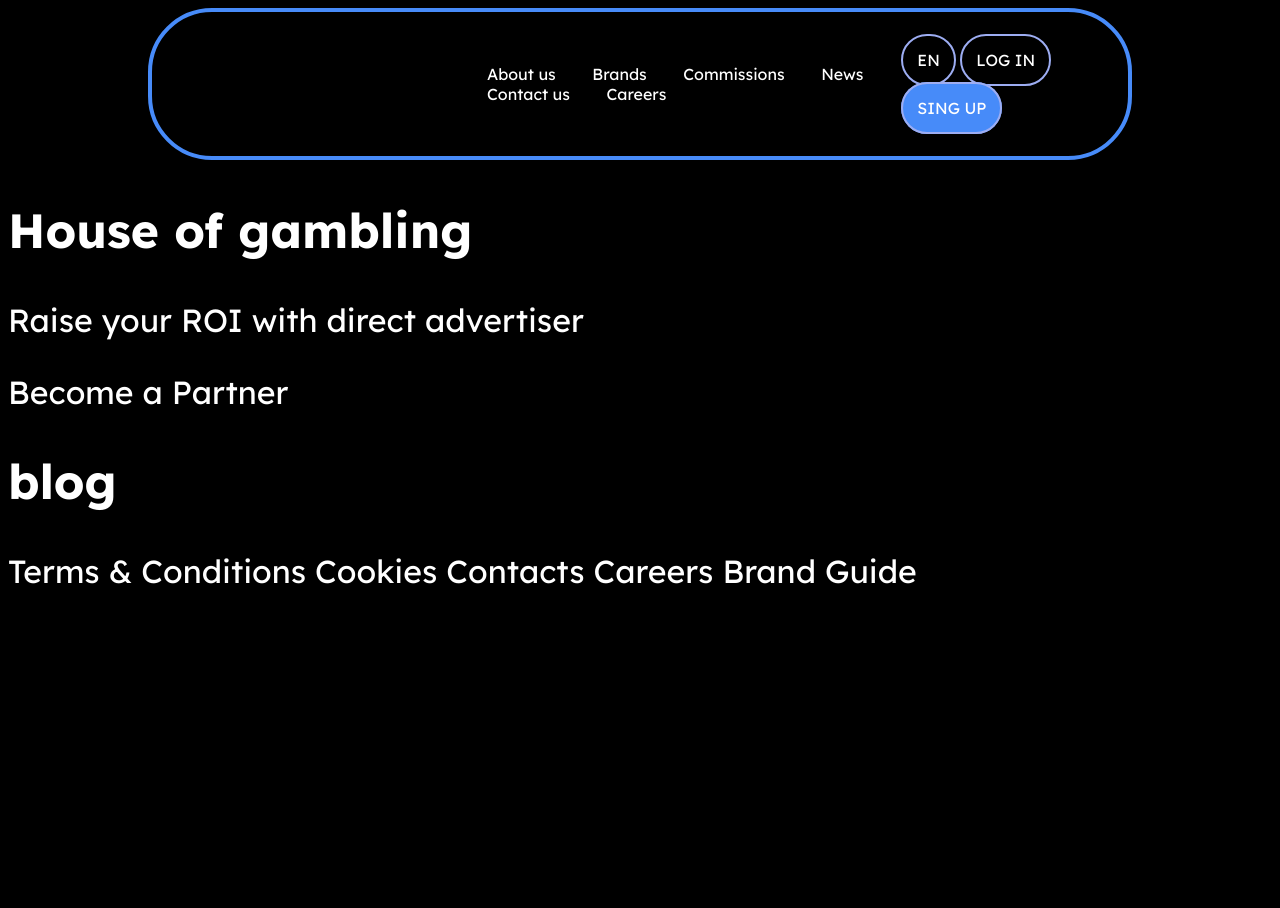
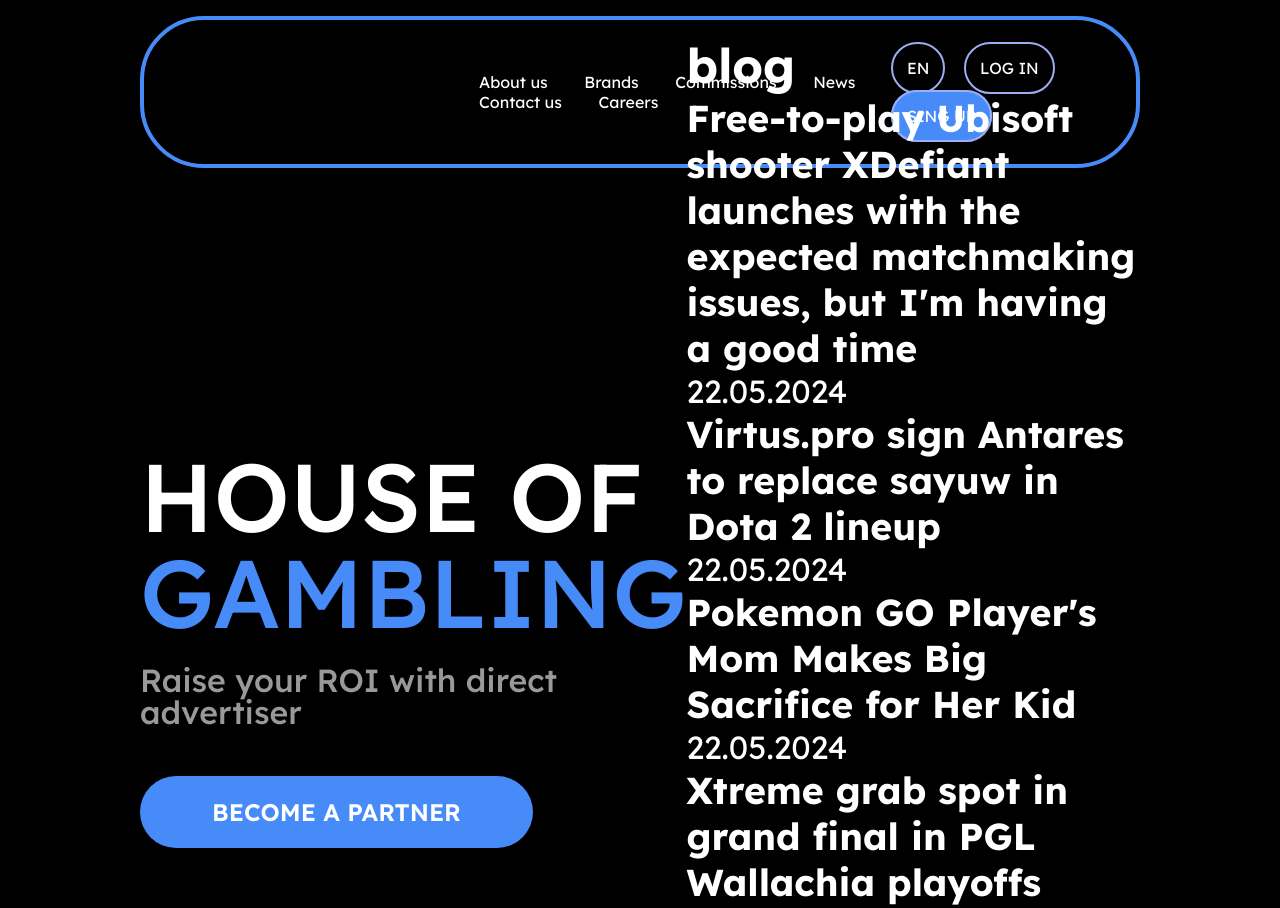
Before and after one commit to natalliakurbat/HOUSE-OF-GAMBLING, a plain HTML site: page index.html in a window 1280 px wide. Shown: the top 908 px of the page. Before the commit the page ends 800 px from the top, so only its background shows below. Drawn offline with Linux system fonts and the light colour scheme.

Commit message:
Create section of partner in css

```diff
--- a/index.html
+++ b/index.html
@@ -39,24 +39,24 @@
             <h2>blog</h2>
             <div>
                 <article>
-                    <h3></h3>
-                    <span class="date"></span>
+                    <h3>Free-to-play Ubisoft shooter XDefiant launches with the expected matchmaking issues, but I'm having a good time</h3>
+                    <span class="date">22.05.2024</span>
                 </article>
                 <article>
-                    <h3></h3>
-                    <span class="date"></span>
+                    <h3>Virtus.pro sign Antares to replace sayuw in Dota 2 lineup</h3>
+                    <span class="date">22.05.2024</span>
                 </article>
                 <article>
-                    <h3></h3>
-                    <span class="date"></span>
+                    <h3>Pokemon GO Player's Mom Makes Big Sacrifice for Her Kid</h3>
+                    <span class="date">22.05.2024</span>
                 </article>
                 <article>
-                    <h3></h3>
-                    <span class="date"></span>
+                    <h3>Xtreme grab spot in grand final in PGL Wallachia playoffs</h3>
+                    <span class="date">22.05.2024</span>
                 </article>
                 <article>
-                    <h3></h3>
-                    <span class="date"></span>
+                    <h3>Where To Find All Lorestangir And Hidden Faces In Chapter 1 & 2 Of Senua's Saga: Hellblade 2</h3>
+                    <span class="date">22.05.2024</span>
                 </article>
             </div>
         </section>
--- a/style/style.css
+++ b/style/style.css
@@ -1,4 +1,8 @@
-* {}
+* {
+    margin: 0;
+    padding: 0;
+    box-sizing: border-box;
+}
 
 html {
     font-size: 32px;
@@ -15,7 +19,7 @@ header {
     border-radius: 64px;
     font-size: 0.5rem;
     line-height: 20px;
-    margin: auto 140px;
+    margin: 16px 140px 0 140px;
     display: flex;
     justify-content: space-between;
     align-items: center;
@@ -44,6 +48,10 @@ header {
     background-color: #478BF9;
 }
 
+.enter a:not(:last-child) {
+    margin-right: 14px;
+}
+
 .menu {
     margin: 30px 0;
 }
@@ -56,3 +64,47 @@ a {
     text-decoration: none;
     color: #fff;
 }
+
+main {
+    margin: auto 140px;
+    height: 960px;
+    display: flex;
+    justify-content: space-between;
+    align-items: center;
+}
+
+.partner {
+    max-width: 669px;
+    width: 100%;
+}
+
+h1 {
+    font-size: 3rem;
+    text-transform: uppercase;
+    font-weight: 500;
+    line-height: 96px;
+}
+
+h1 span {
+    color: #478BF9;
+}
+
+.partner p {
+    color: rgba(255, 255, 255, 0.6);
+    font-weight: 500;
+    line-height: 32px;
+    margin: 24px 0 48px;
+}
+
+.partner a {
+    display: block;
+    width: 393px;
+    height: 72px;
+    font-size: 0.75rem;
+    line-height: 72px;
+    font-weight: 600;
+    text-transform: uppercase;
+    border-radius: 48px;
+    background-color: #478BF9;
+    text-align: center;
+}
```
